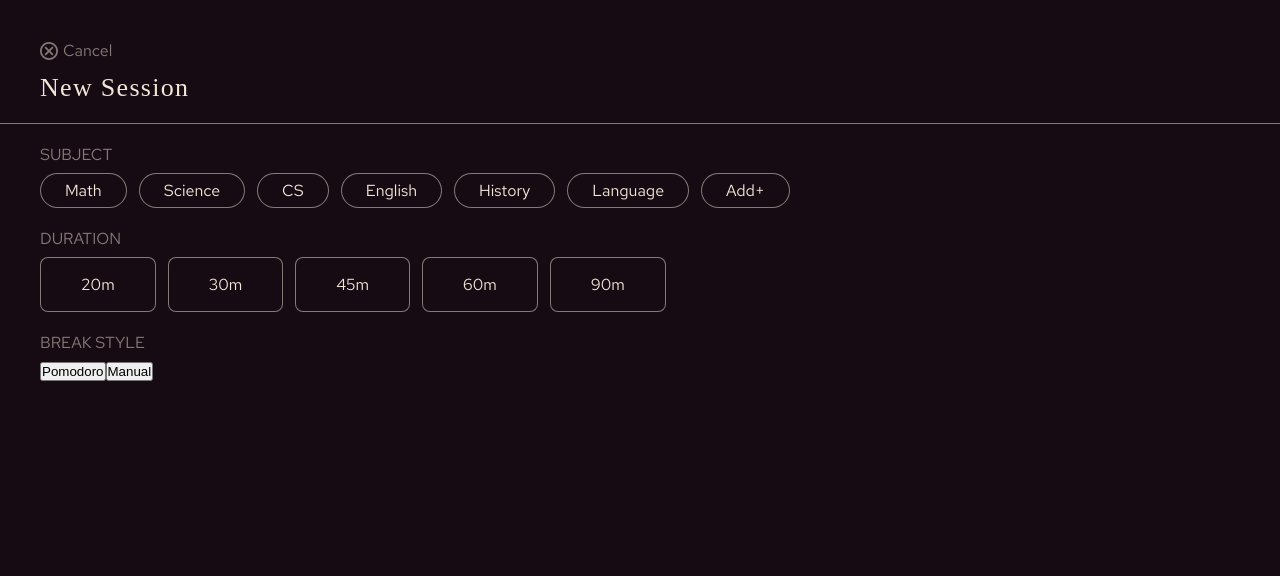
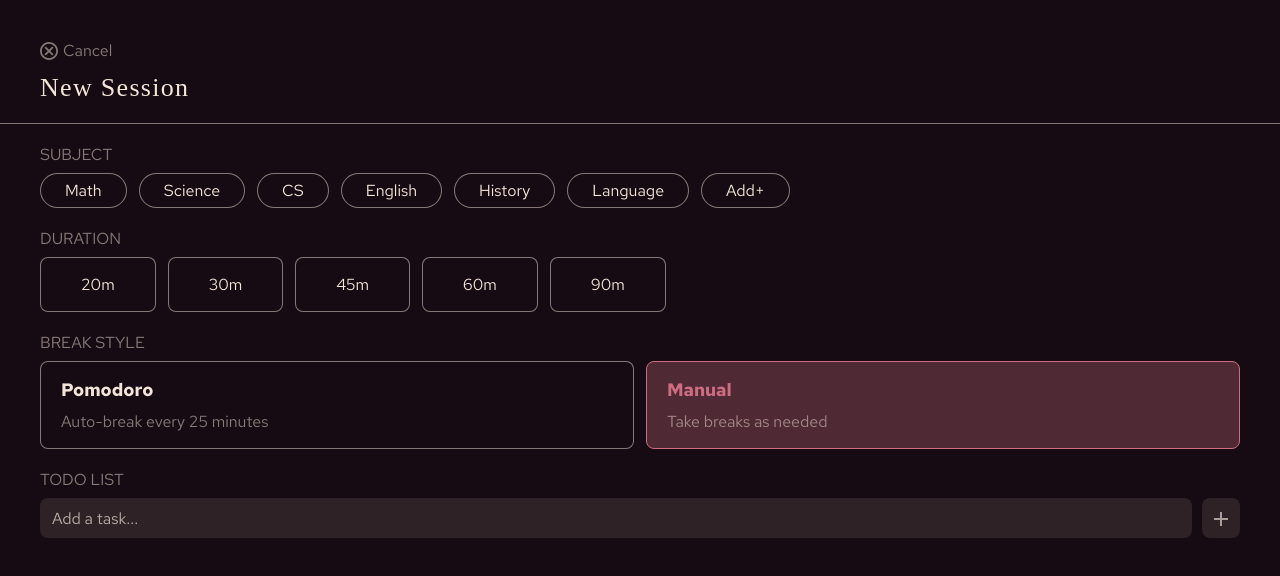
Before and after one commit to 1prcntethan/flowstate, a React (Vite) app: page / in a window 1280 px wide. Both pictures are taken after a click on the button "Start session". Shown: the top 576 px of the page. Built offline with nearby package versions, Linux system fonts and the light colour scheme; a web font is replaced by a local one.

Commit message:
adding todo list

```diff
--- a/src/pages/PreSession.module.css
+++ b/src/pages/PreSession.module.css
@@ -3,7 +3,7 @@
   flex-direction: column;
   gap: 12px;
   padding: 40px 40px 20px 40px;
-    border-bottom: 1px solid var(--orange-cream-50)
+  border-bottom: 1px solid var(--orange-cream-50);
 }
 
 .cancelButton {
@@ -35,7 +35,7 @@
   font-size: 26px;
   letter-spacing: 0.05em;
   color: var(--orange-cream);
-    gap: 12px
+  gap: 12px;
 }
 
 .formSection {
@@ -88,7 +88,6 @@
   cursor: pointer;
 }
 
-
 .chipDuration {
   display: flex;
   padding: 16px 40px;
@@ -112,3 +111,125 @@
   font-size: 16px;
   cursor: pointer;
 }
+
+.chipBreak {
+  display: flex;
+  flex-direction: column;
+  padding: 16px 20px;
+  background-color: var(--dark-purple);
+  border-radius: 8px;
+  border: 1px solid var(--orange-cream-50);
+  color: var(--orange-cream);
+  font-family: var(--body-text);
+  font-size: 16px;
+  cursor: pointer;
+  text-align: left;
+  width: calc(50% - 6px)
+}
+
+.chipBreakActive {
+  display: flex;
+  flex-direction: column;
+  padding: 16px 20px;
+  background-color: var(--pink-30);
+  border-radius: 8px;
+  border: 1px solid var(--pink);
+  color: var(--pink);
+  font-family: var(--body-text);
+  font-size: 16px;
+  cursor: pointer;
+  text-align: left;
+  width: calc(50% - 6px);
+}
+
+.breakTitle {
+  font-weight: bold;
+  font-family: var(--body-text);
+  font-size: 18px;
+  margin-bottom: 10px;
+}
+
+.breakText {
+    color: var(--orange-cream-50);
+}
+
+.todoInput {
+    display: flex;
+    flex-direction: row;
+    border: none;
+    height: 40px;
+    padding: 0;
+    background-color: transparent;
+    color: var(--orange-cream);
+    font-family: var(--body-text);
+    font-size: 16px;
+    gap: 10px;
+}
+
+.todoInput > input {
+    flex: 1;
+    border: none;
+    padding: 6px 12px;
+    background-color: var(--orange-cream-10);
+    color: var(--orange-cream);
+    font-family: var(--body-text);
+    font-size: 16px;
+    border-radius: 8px;
+}
+
+.todoInput > button {
+    flex: 0;
+    border: none;
+    padding: 12px;
+    background-color: var(--orange-cream-10);
+    color: var(--orange-cream);
+    font-family: var(--body-text);
+    font-size: 16px;
+    border-radius: 8px;
+}
+
+.todoInput > input::placeholder {
+    color: var(--orange-cream-70);
+}
+
+.todoItem {
+    display: flex;
+    border: 1px solid var(--orange-cream-50);
+    padding: 0;
+    border-radius: 8px;
+    color: var(--orange-cream-50);
+    font-family: var(--body-text);
+    font-size: 16px;
+    height: 40px;
+    align-items: center;
+}
+
+.todoItem > span {
+    padding: 6px 12px;
+    color: var(--orange-cream-50);
+    font-family: var(--body-text);
+    font-size: 16px;
+    flex: 1;
+    display: flex;
+}
+
+.todoItem > button {
+    border: none;
+    padding: 12px;
+    background-color: transparent;
+    color: var(--orange-cream-50);
+    font-family: var(--body-text);
+    font-size: 18px;
+    height: 32px;
+    width: 32px;
+    display: flex;
+    align-items: center;
+    justify-content: center;
+    cursor: pointer;
+    margin-right: 3px;
+    border-radius: 8px;
+}
+
+.todoItem > button:hover {
+    background-color: var(--orange-cream-10);
+}
--- a/src/pages/PreSession.tsx
+++ b/src/pages/PreSession.tsx
@@ -1,18 +1,30 @@
 import { useState } from "react";
-import { SessionConfig, TodoItem, BreakMode } from '../types'
+import { SessionConfig, TodoItem, BreakMode } from "../types";
 import type { Page } from "../App";
 import styles from "./PreSession.module.css";
 
 type Props = { nav: (p: Page) => void };
 
 export default function PreSession({ nav }: Props) {
+  const [duration, setDuration] = useState("");
+  const [subject, setSubject] = useState(45);
+  const [breakMode, setBreakMode] = useState<BreakMode>("manual");
+  const [todos, setTodos] = useState<TodoItem[]>([]);
+  const [todoInput, setTodoInput] = useState("");
 
-  const [duration, setDuration] = useState('');
-  const [subject, setSubject] = useState(45);
-  const [breakMode, setBreakMode] = useState<BreakMode>('manual')
   console.log("selected duration: ", duration, "selected subject", subject);
-  console.log("break type: ", breakMode)
+  console.log("break type: ", breakMode);
+  console.log("todos: ", todos);
 
+  const addTodo = () => {
+    if (!todoInput.trim()) return
+    setTodos([...todos, { id: Date.now().toString(), text: todoInput.trim(), completed: false }])
+    setTodoInput('')
+  }
+
+  const removeTodo = (id: string) => {
+    setTodos(todos.filter(t => t.id !== id))
+  }
 
   return (
     <div>
@@ -30,10 +42,20 @@ export default function PreSession({ nav }: Props) {
         <div className={styles.field}>
           <label className={styles.fieldTitle}>SUBJECT</label>
           <div className={styles.chips}>
-            {["Math", "Science", "CS", "English", "History", "Language", "Add+"].map((s) => (
+            {[
+              "Math",
+              "Science",
+              "CS",
+              "English",
+              "History",
+              "Language",
+              "Add+",
+            ].map((s) => (
               <button
                 key={s}
-                className={subject === s ? styles.chipSubjectActive : styles.chipSubject}
+                className={
+                  subject === s ? styles.chipSubjectActive : styles.chipSubject
+                }
                 onClick={() => setSubject(s)}
               >
                 {s}
@@ -47,7 +69,11 @@ export default function PreSession({ nav }: Props) {
             {[20, 30, 45, 60, 90].map((m) => (
               <button
                 key={m}
-                className={duration === m ? styles.chipDurationActive : styles.chipDuration}
+                className={
+                  duration === m
+                    ? styles.chipDurationActive
+                    : styles.chipDuration
+                }
                 onClick={() => setDuration(m)}
               >
                 {m}m
@@ -57,20 +83,51 @@ export default function PreSession({ nav }: Props) {
         </div>
         <div className={styles.field}>
           <label className={styles.fieldTitle}>BREAK STYLE</label>
-          <div className={styles.chipsBreak}>
+          <div className={styles.chips}>
             <button
-              className={breakMode === 'pomodoro' ? styles.chipActive : styles.chip}
-              onClick={() => setBreakMode('pomodoro')}
+              className={
+                breakMode === "pomodoro"
+                  ? styles.chipBreakActive
+                  : styles.chipBreak
+              }
+              onClick={() => setBreakMode("pomodoro")}
             >
-              Pomodoro
+              <span className={styles.breakTitle}>Pomodoro</span>
+              <span className={styles.breakText}>Auto-break every 25 minutes</span>
             </button>
             <button
-              className={breakMode === 'manual' ? styles.chipActive : styles.chip}
-              onClick={() => setBreakMode('manual')}
+              className={
+                breakMode === "manual"
+                  ? styles.chipBreakActive
+                  : styles.chipBreak
+              }
+              onClick={() => setBreakMode("manual")}
             >
-              Manual
+              <span className={styles.breakTitle}>Manual</span>
+              <span className={styles.breakText}>Take breaks as needed</span>
             </button>
           </div>
+        </div>
+        <div className={styles.field}>
+          <label className={styles.fieldTitle}>TODO LIST</label>
+          <div className={styles.todoInput}>
+            <input
+              type="text"
+              placeholder="Add a task..."
+              value={todoInput}
+              onChange={(e) => setTodoInput(e.target.value)}
+              onKeyDown={(e) => e.key === "Enter" && addTodo()}
+            />
+            <button onClick={addTodo}>
+              <img src="/AddTaskPlus.svg" alt="+" />
+            </button>
+          </div>
+          {todos.map((t) => (
+            <div key={t.id} className={styles.todoItem}>
+              <span>{t.text}</span>
+              <button onClick={() => removeTodo(t.id)}>×</button>
+            </div>
+          ))}
         </div>
       </div>
     </div>
```
Also changed, not shown: public/AddTaskPlus.svg (added). Lines whose indentation alone changed are shown as unchanged.
